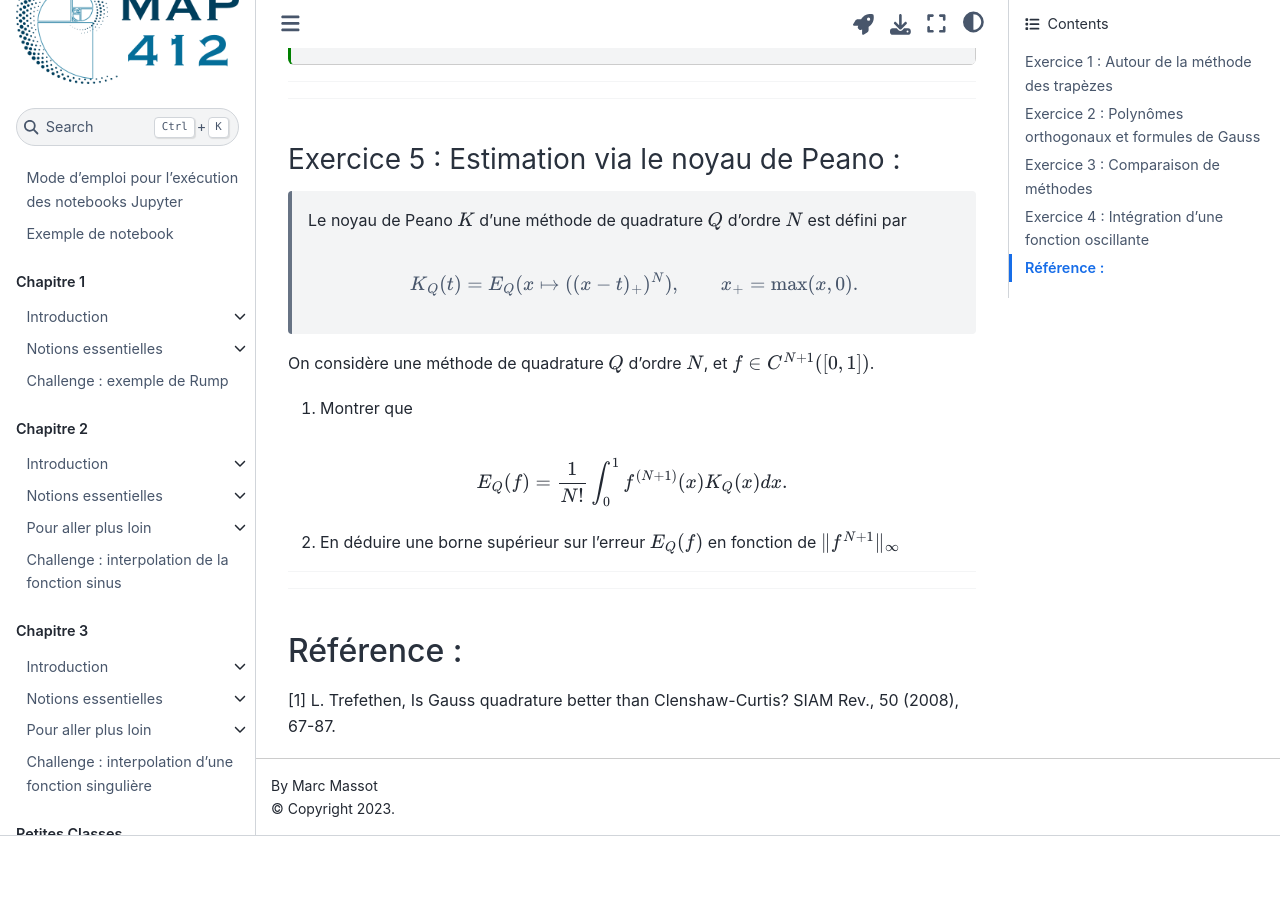
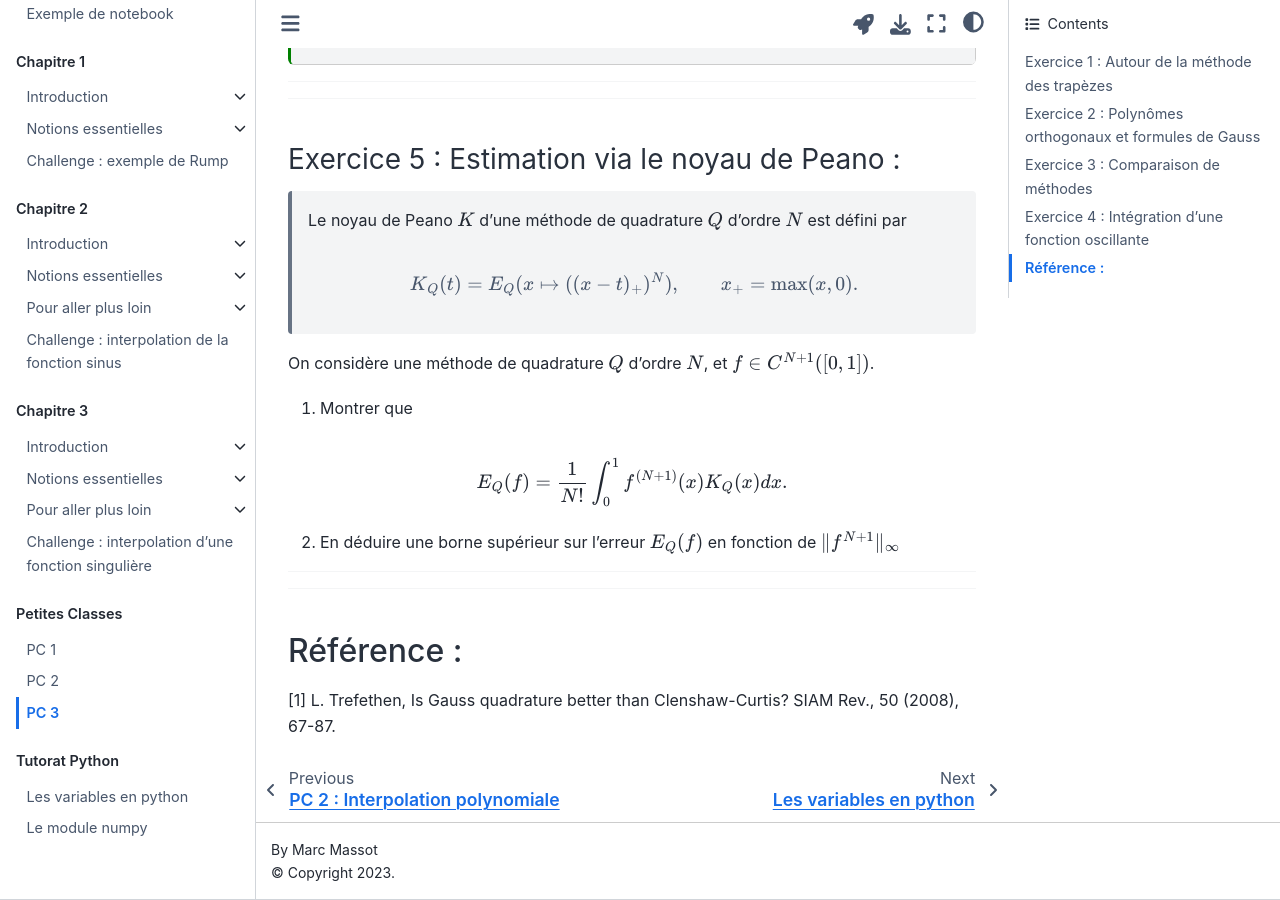
Before and after one commit to hpc-maths/jb_2022_2023, a Jupyter Book: the page built from content/pc/pc3.ipynb, in a window 1280 px wide and 900 px high, scrolled down 20025 px. Built offline with Jupyter Book 1.0.4 settings and Sphinx 7.4.7 and the Sphinx Book theme 1.1.4, drawn with Linux system fonts in a browser that asks for light colours; pages that are not in the unit, such as notebooks, are missing from menus; comment, search, counter and statistics services are not loaded; before the commit the page ends 20861 px from its top, so only the background shows below that.

Commit message:
Update _toc.yml

```diff
--- a/_toc.yml
+++ b/_toc.yml
@@ -60,6 +60,8 @@ parts:
     title: PC 1
   - file: content/pc/pc2
     title: PC 2
+  - file: content/pc/pc3
+    title: PC 3
 
 - caption: Tutorat Python
   chapters:
```
